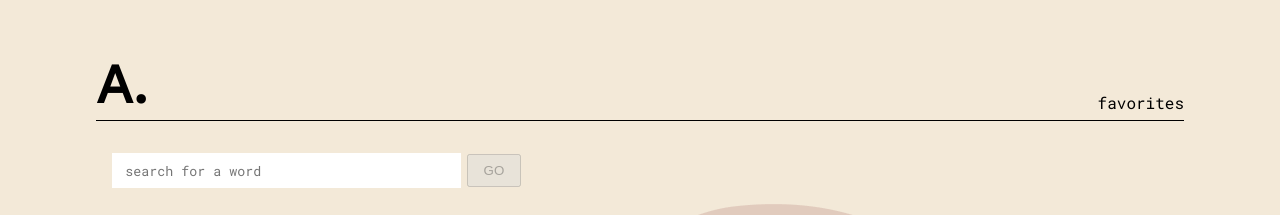
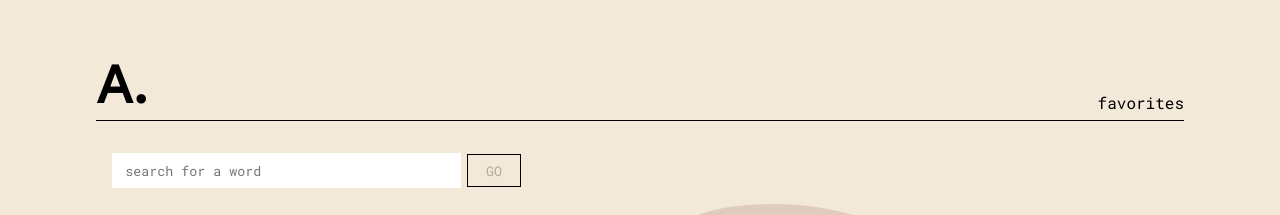
Before and after one commit to michannstoner/articulate, a React (Create React App) app: page / in a window 1280 px wide. Shown: the top 215 px of the page. Built offline with nearby package versions, Linux system fonts and the light colour scheme.

Commit message:
Add button styling

```diff
--- a/src/components/NotFound/NotFound.css
+++ b/src/components/NotFound/NotFound.css
@@ -1,5 +1,8 @@
-.back-button {
+.back-button,
+.search-another,
+.error-back-button,
+.go-button {
   background-color: transparent;
   font-family: 'Roboto Mono', 'monospace';
-  border: solid black 2px;
+  border: solid black 1px;
 }
```
